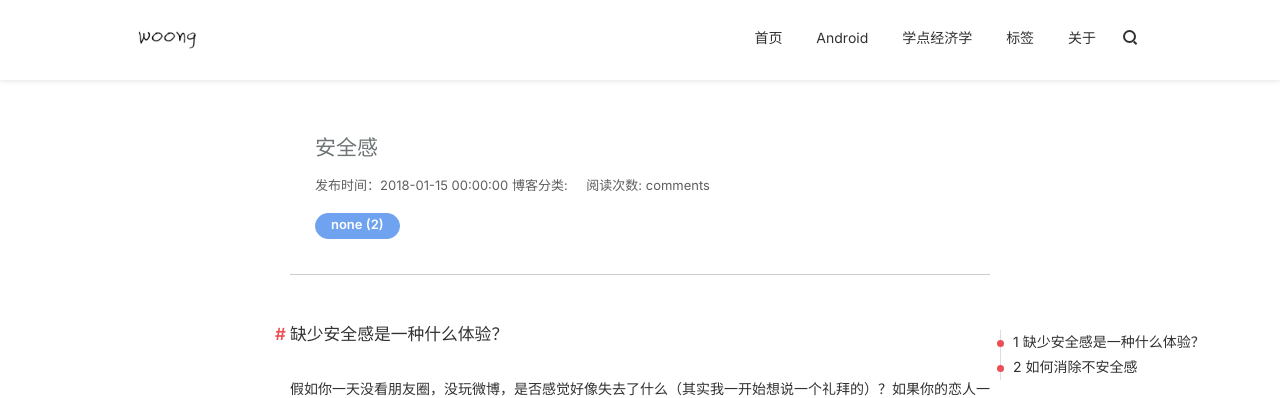
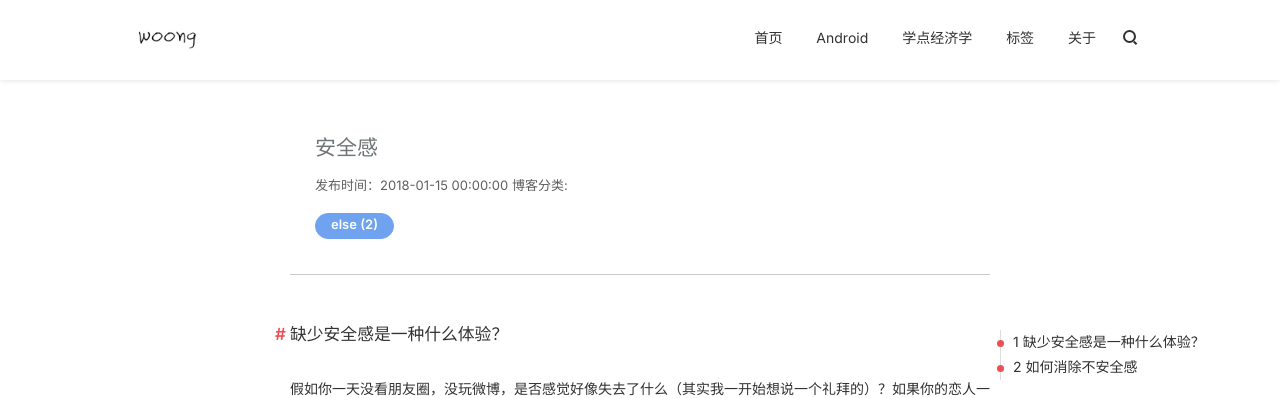
Before and after one commit to j1406493495/j1406493495.github.io, a Jekyll site: the page built from _posts/else/2018-01-15-关于安全感.md, in a window 1280 px wide and 900 px high. Shown: the top 398 px of the window. Built offline with Jekyll 4.4.1, drawn with Linux system fonts in a browser that asks for light colours; nearby versions of some CDN libraries; comment, search, counter and statistics services are not loaded.

Commit message:
[Bug XXXX] update labels Cause: None Solution: None Fixed Version: None Branch: None

```diff
--- a/_layouts/blog.html
+++ b/_layouts/blog.html
@@ -43,7 +43,6 @@
                     <div class="post-data">
                         <time datetime="{{ page.date | date: '%F %H:%M:%S'}}" itemprop="datePublished">发布时间：{{ page.date | date: "%F %H:%M:%S"}}</time>
                         <a href="/tags#{{ page.category }}" title="访问 {{ page.category }}" data-hover="博客分类: {{ page.category }}">博客分类: {{ page.category }}</a>
-                        <a href="#read"> 阅读次数: comments</a>
                     </div>
                     <div class="post-tags">
                         {% unless page.tags == empty %}
--- a/_posts/else/2018-01-15-关于安全感.md
+++ b/_posts/else/2018-01-15-关于安全感.md
@@ -6,7 +6,7 @@ background-image: https://cdn.pixabay.com/photo/2017/06/23/08/57/board-2433984_1
 date:  2018-01-15
 category:
 tags:
-- none
+- else
 ---
 
 
```
Also changed, not shown: _posts/else/2018-01-15-我们是如何衰老的.md (+1 -1 lines).
